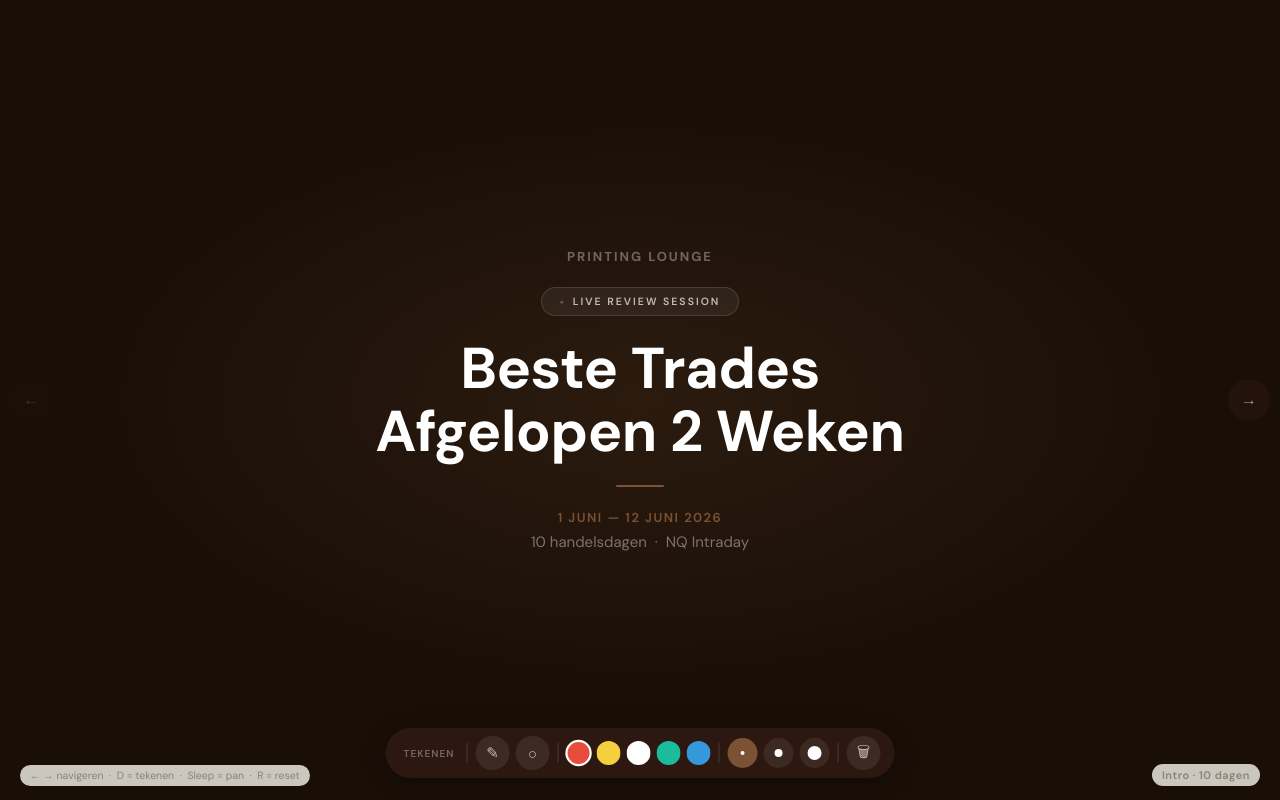
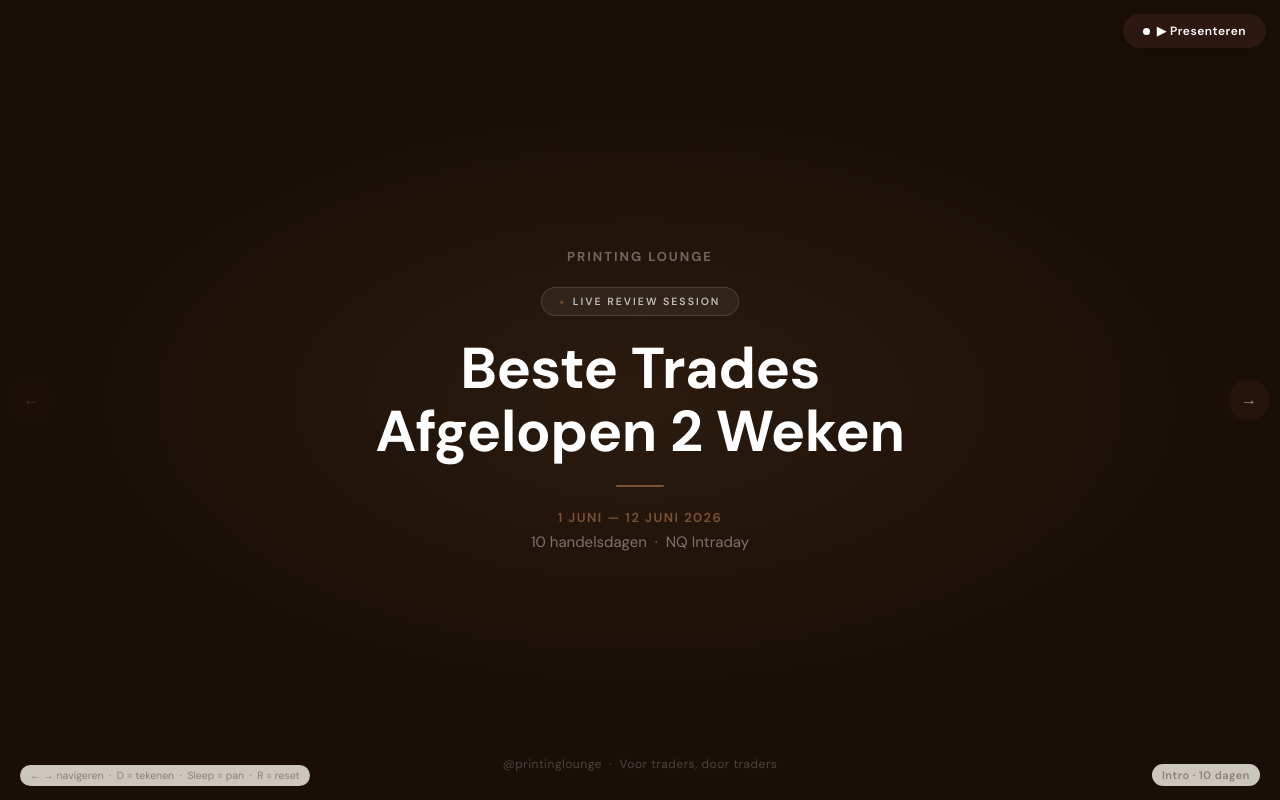
Before and after one commit to tommychen0725-debug/printing-lounge-live, a website: page index.html in a window 1280 px wide. Drawn offline with Linux system fonts and the light colour scheme.

Commit message:
Add edit/present mode toggle: edit=upload, present=pan/zoom/draw

```diff
--- a/index.html
+++ b/index.html
@@ -478,6 +478,42 @@
     /* drag-to-pan cursor */
     body.panning-active, body.panning-active * { cursor: grabbing !important; }
 
+    /* ── MODE BUTTON ── */
+    #mode-btn {
+      position: fixed;
+      top: 14px; right: 14px;
+      z-index: 600;
+      background: var(--dark);
+      color: #fff;
+      border: none;
+      border-radius: 100px;
+      padding: 9px 20px;
+      font-size: 12px;
+      font-weight: 600;
+      font-family: var(--font);
+      letter-spacing: 0.5px;
+      cursor: pointer;
+      display: flex;
+      align-items: center;
+      gap: 7px;
+      transition: background 0.15s, transform 0.1s;
+      box-shadow: 0 2px 10px rgba(0,0,0,0.25);
+    }
+    #mode-btn:hover { background: #3d2418; transform: scale(1.03); }
+    #mode-btn.live { background: #219a52; }
+    #mode-btn.live:hover { background: #1a7d43; }
+    #mode-btn .dot { width: 7px; height: 7px; border-radius: 50%; background: #fff; flex-shrink: 0; }
+    #mode-btn.live .dot { background: #ff4444; animation: blink 1.4s infinite; }
+    @keyframes blink { 0%,100%{opacity:1} 50%{opacity:0.3} }
+
+    /* ── EDIT MODE: slots & textareas interactive, pan/zoom/draw off ── */
+    body.edit-mode #draw-toolbar { display: none !important; }
+    body.edit-mode #zoom-ind     { display: none !important; }
+
+    /* ── PRESENT MODE: slots & textareas locked ── */
+    body.present-mode .img-slot  { pointer-events: none !important; cursor: default !important; }
+    body.present-mode textarea   { pointer-events: none !important; cursor: default !important; user-select: none; }
+
     /* smooth slide zoom */
     .slide-trade { will-change: transform; }
 
@@ -624,6 +660,9 @@
 <div id="slide-counter"></div>
 <div id="kb-hint">&#8592; &#8594; navigeren &nbsp;·&nbsp; D = tekenen &nbsp;·&nbsp; Sleep = pan &nbsp;·&nbsp; R = reset</div>
 <div id="zoom-ind">100%</div>
+<button id="mode-btn" onclick="toggleMode()">
+  <div class="dot"></div><span id="mode-label">&#9654; Presenteren</span>
+</button>
 
 <!-- CANVAS -->
 <canvas id="draw-canvas"></canvas>
@@ -940,7 +979,7 @@
       setTimeout(() => { wNavLock = false; }, 550);
     }
   } else {
-    if (current === 0) return;
+    if (current === 0 || editMode) return;
     e.preventDefault();
     doZoom(e.deltaY > 0 ? 0.93 : 1.07, e.clientX, e.clientY);
   }
@@ -1058,6 +1097,26 @@
 /* ══════════════════════════════════════
    PAN / ZOOM ENGINE
 ══════════════════════════════════════ */
+/* ── MODE ── */
+let editMode = true; // start in edit mode
+
+function toggleMode() {
+  editMode = !editMode;
+  document.body.classList.toggle('edit-mode',   editMode);
+  document.body.classList.toggle('present-mode', !editMode);
+  const btn   = document.getElementById('mode-btn');
+  const label = document.getElementById('mode-label');
+  if (editMode) {
+    btn.classList.remove('live');
+    label.innerHTML = '&#9654; Presenteren';
+    if (drawMode) toggleDraw();
+    resetZoom();
+  } else {
+    btn.classList.add('live');
+    label.innerHTML = '&#9998; Bewerken';
+  }
+}
+
 let zoom = 1, panX = 0, panY = 0;
 let panning = false;
 let panAX = 0, panAY = 0, panAPX = 0, panAPY = 0;
@@ -1101,7 +1160,7 @@
 let panDidMove = false;
 
 document.addEventListener('mousedown', e => {
-  if (drawMode || e.button !== 0 || current === 0) return;
+  if (editMode || drawMode || e.button !== 0 || current === 0) return;
   if (e.target.closest('button, textarea, input')) return;
   panAX = e.clientX; panAY = e.clientY;
   panAPX = panX;     panAPY = panY;
@@ -1156,7 +1215,7 @@
 }, { passive: true });
 
 document.addEventListener('touchmove', e => {
-  if (e.touches.length !== 2 || current === 0 || drawMode) return;
+  if (e.touches.length !== 2 || current === 0 || drawMode || editMode) return;
   e.preventDefault();
   const d = Math.hypot(
     e.touches[0].clientX - e.touches[1].clientX,
@@ -1168,6 +1227,7 @@
 }, { passive: false });
 
 /* ── INIT ── */
+document.body.classList.add('edit-mode');
 showSlide(0);
 
 /* ══════════════════════════════════════
@@ -1251,6 +1311,7 @@
 
 /* ── TOOLBAR CONTROLS ── */
 function toggleDraw() {
+  if (editMode) return;
   drawMode = !drawMode;
   canvas.classList.toggle('active', drawMode);
   document.body.classList.toggle('drawing-mode', drawMode);
```
